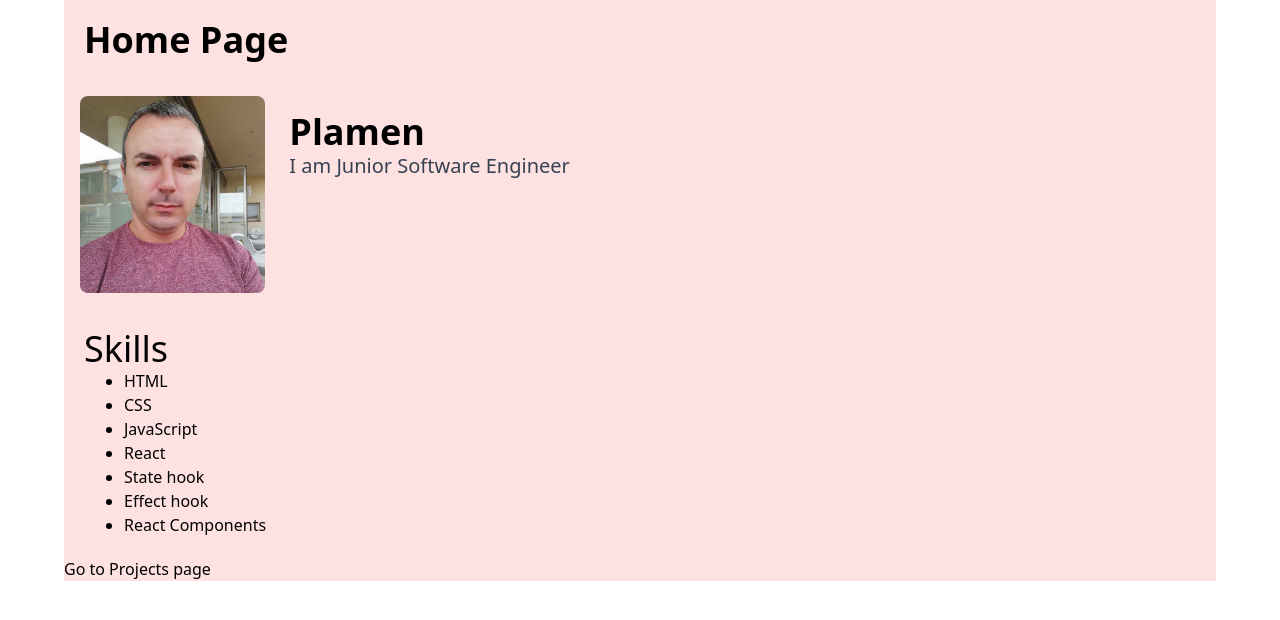
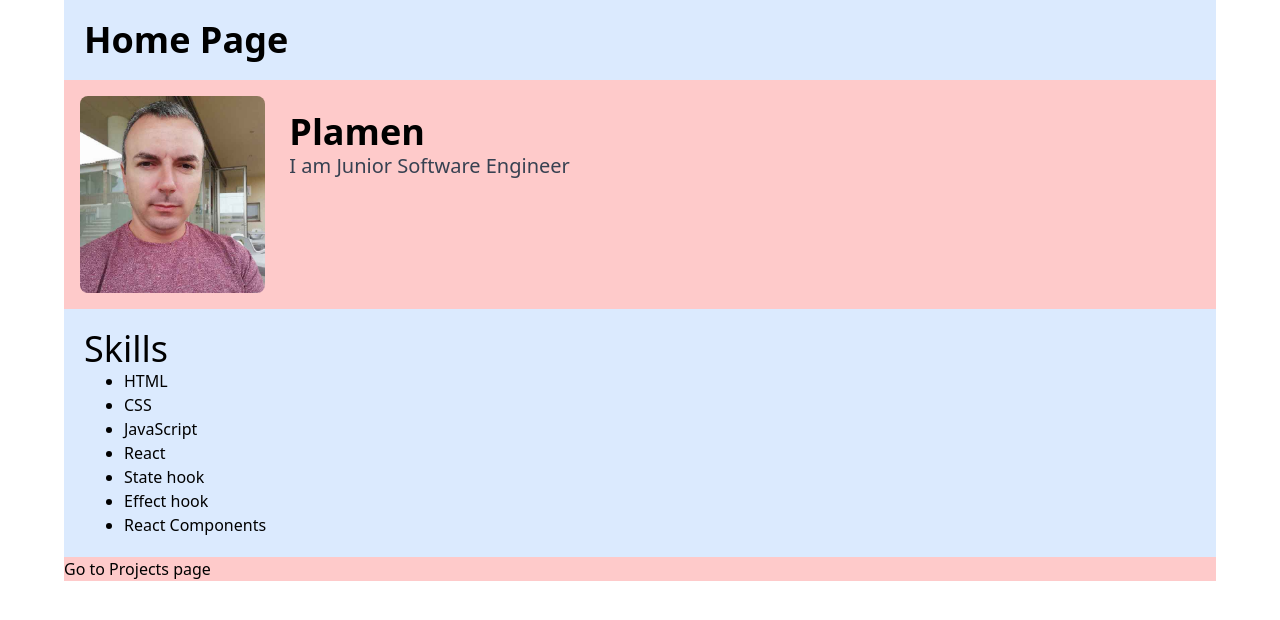
Before and after one commit to Simeonov11/skillcity-mp, a Next.js app: page / in a window 1280 px wide. Shown: the top 620 px of the page. Built offline with nearby package versions, Linux system fonts and the light colour scheme.

Commit message:
Changed bg colors

```diff
--- a/components/home/bio/index.js
+++ b/components/home/bio/index.js
@@ -1,6 +1,6 @@
 export default function Bio( { imgUrl, title, subtitle }) {
     return(
-        <div className="w-full flex flex-row space-x-2 p-4">
+        <div className="bg-red-200 w-full flex flex-row space-x-2 p-4">
             <div className="w-2/12">
                 <img src={imgUrl} className="rounded-lg" />
             </div>
--- a/pages/index.js
+++ b/pages/index.js
@@ -4,7 +4,7 @@ import Skills from "@/components/home/skills"
 
 export default function Home() {
   return (
-    <div className="w-full  bg-red-100 w-full max-w-6xl mx-auto">
+    <div className="w-full bg-blue-100  w-full max-w-6xl mx-auto">
       <Header
         name="Home"
       />
@@ -16,7 +16,7 @@ export default function Home() {
 
       <Skills />
 
-      <div>
+      <div className="bg-red-200">
         <a href="/projects">Go to Projects page</a>
       </div>
 
```
Lines whose indentation alone changed are shown as unchanged.
